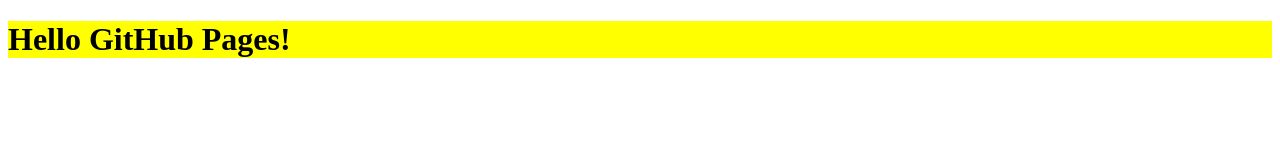
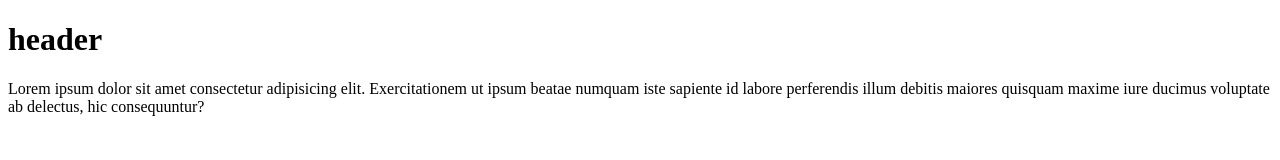
Before and after one commit to Glenn409/Glenn409.github.io, a plain HTML site: page index.html in a window 1280 px wide. Drawn offline with Linux system fonts and the light colour scheme.

Commit message:
setup a index file

```diff
--- a/index.html
+++ b/index.html
@@ -1,11 +1,14 @@
 <!DOCTYPE html>
 <html lang="en">
- <head>
+<head>
     <meta charset="UTF-8">
-    <title>GitHub Pages Test</title>
-  </head>
+    <meta name="viewport" content="width=device-width, initial-scale=1.0">
+    <meta http-equiv="X-UA-Compatible" content="ie=edge">
+    <title>Document</title>
+</head>
+<body>
+    <h1>header</h1>
+    <p>Lorem ipsum dolor sit amet consectetur adipisicing elit. Exercitationem ut ipsum beatae numquam iste sapiente id labore perferendis illum debitis maiores quisquam maxime iure ducimus voluptate ab delectus, hic consequuntur?</p>
 
-  <body>
-    <h1 style="background-color:yellow">Hello GitHub Pages!</h1>
-  </body>
+</body>
 </html>
```
